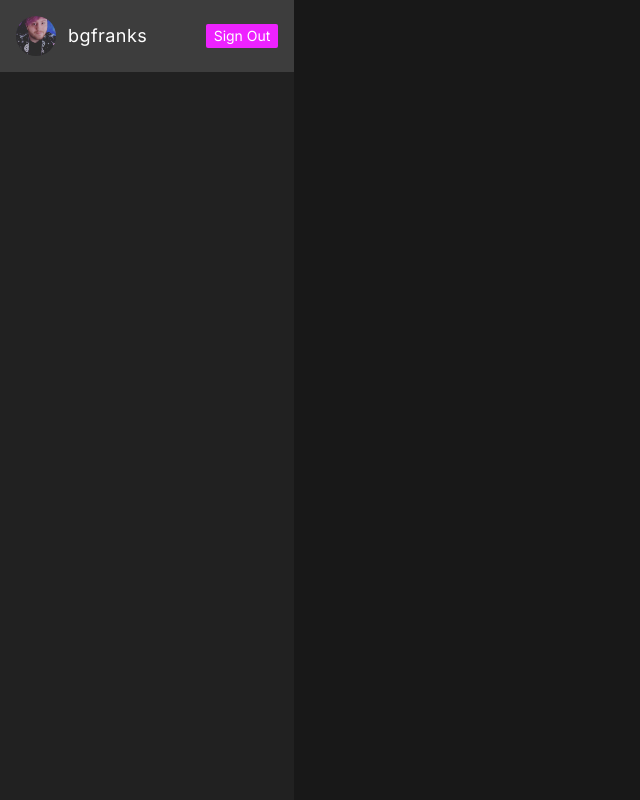
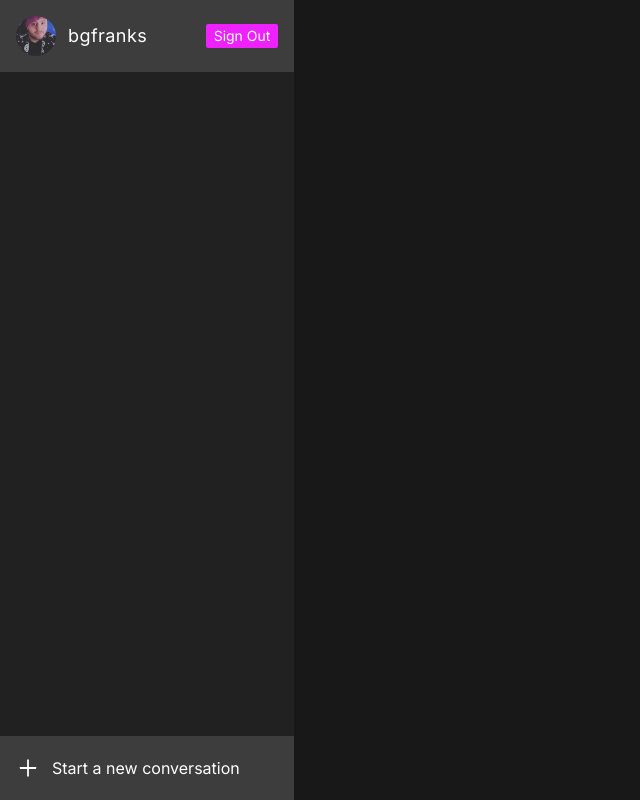
Before and after one commit to bgfranks/Chirpt, a Next.js app: page / in a window 1280 px wide. Shown: the whole page, without its empty margins (0-640 px from the left). Built offline with nearby package versions, Linux system fonts and the light colour scheme.

Commit message:
created the ui for the start new convo button

```diff
--- a/src/components/sidebar/Sidebar.tsx
+++ b/src/components/sidebar/Sidebar.tsx
@@ -1,11 +1,13 @@
+import SidebarFooter from './SidebarFooter'
 import UserHeader from './UserHeader'
 
 type Props = {}
 
 export default function Sidebar({}: Props) {
   return (
-    <div className='bg-dark-gray h-screen w-[23%]'>
+    <div className='bg-dark-gray h-screen w-[23%] fixed'>
       <UserHeader />
+      <SidebarFooter />
     </div>
   )
 }
--- /dev/null
+++ b/src/components/sidebar/SidebarFooter.tsx
@@ -0,0 +1,13 @@
+type Props = {}
+
+// icons
+import { AiOutlinePlus } from 'react-icons/ai'
+
+export default function SidebarFooter({}: Props) {
+  return (
+    <div className='fixed bottom-0 flex items-center bg-gray w-[23%] gap-3 pl-4 py-5 cursor-pointer hover:bg-blue-500 transition-durration'>
+      <AiOutlinePlus className='text-2xl' />
+      <p>Start a new conversation</p>
+    </div>
+  )
+}
```
